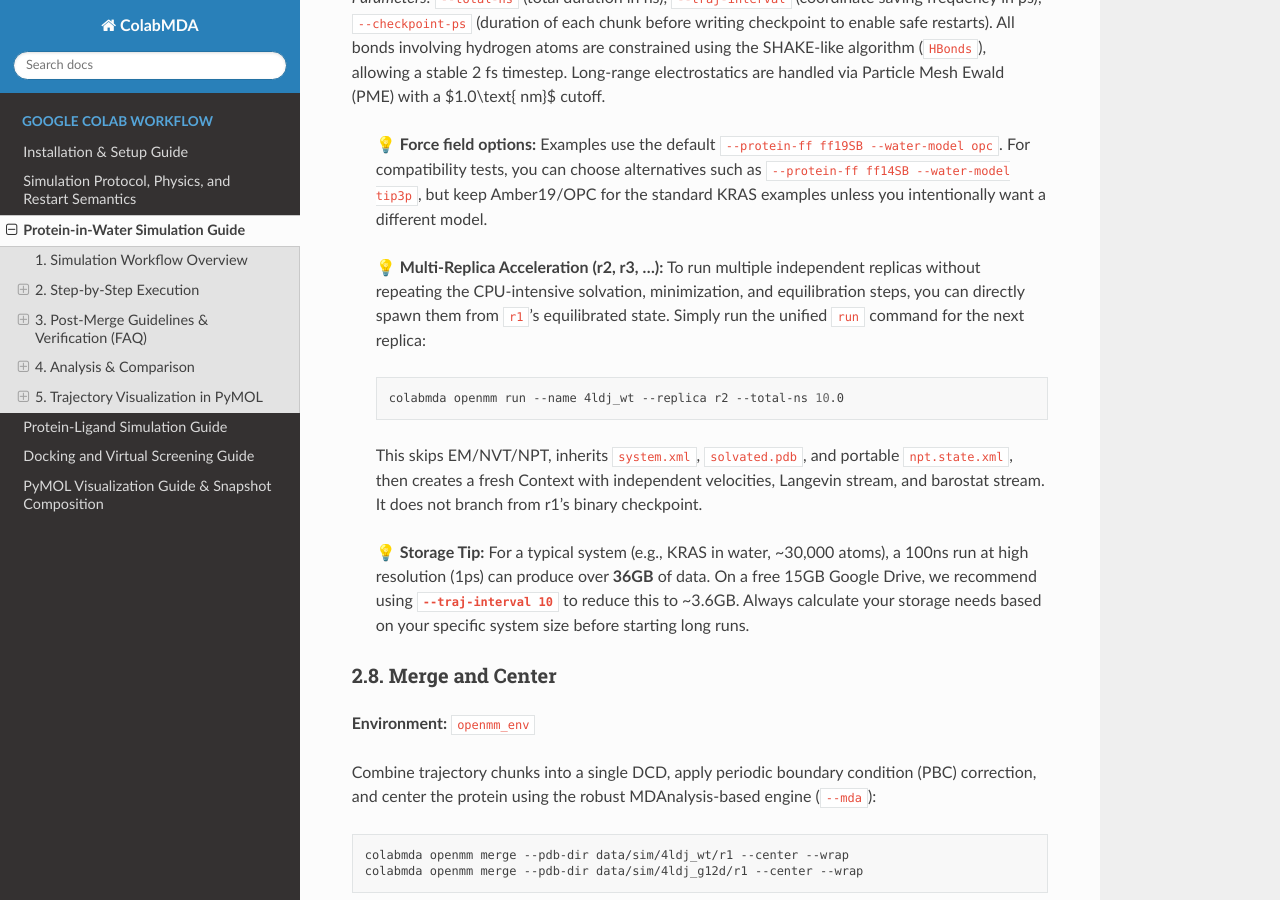
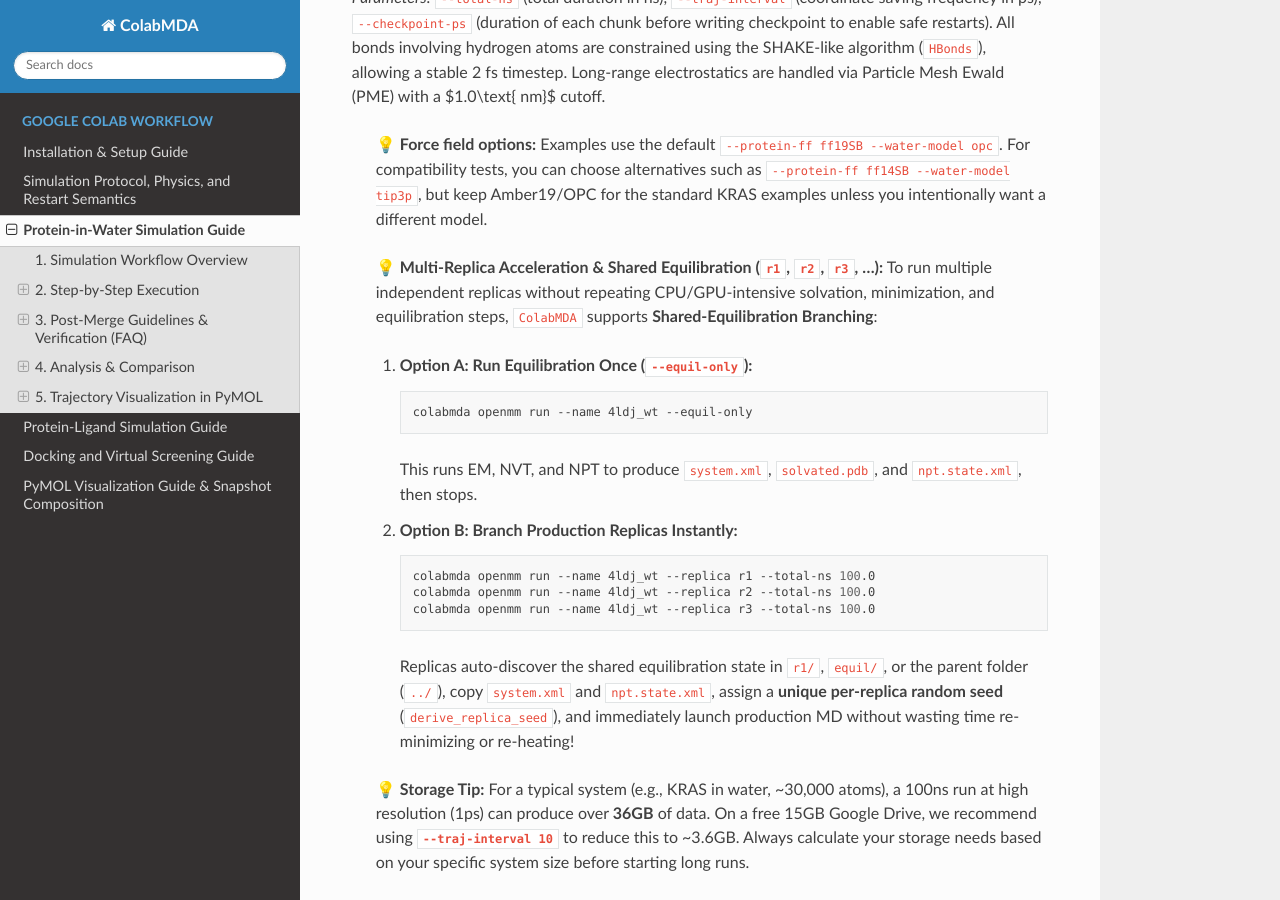
Before and after one commit to paulshamrat/ColabMDA, a Sphinx documentation site: the page built from docs/protein_water_simulation.md, in a window 1280 px wide and 900 px high, scrolled down 3139 px. Built offline with Sphinx 7.4.7 and the Read the Docs theme 3.1.0, drawn with Linux system fonts in a browser that asks for light colours.

Commit message:
docs: document --equil-only and shared-equilibration multi-replica branching protocol

````diff
--- a/docs/protein_water_simulation.md
+++ b/docs/protein_water_simulation.md
@@ -106,12 +106,22 @@ colabmda openmm md --name 4ldj_wt --workdir data/sim/4ldj_wt/r1 --total-ns 10.0
 
 > 💡 **Force field options:** Examples use the default `--protein-ff ff19SB --water-model opc`. For compatibility tests, you can choose alternatives such as `--protein-ff ff14SB --water-model tip3p`, but keep Amber19/OPC for the standard KRAS examples unless you intentionally want a different model.
 
-> 💡 **Multi-Replica Acceleration (r2, r3, ...):**
-> To run multiple independent replicas without repeating the CPU-intensive solvation, minimization, and equilibration steps, you can directly spawn them from `r1`'s equilibrated state. Simply run the unified `run` command for the next replica:
-> ```bash
-> colabmda openmm run --name 4ldj_wt --replica r2 --total-ns 10.0
-> ```
-> This skips EM/NVT/NPT, inherits `system.xml`, `solvated.pdb`, and portable `npt.state.xml`, then creates a fresh Context with independent velocities, Langevin stream, and barostat stream. It does not branch from r1's binary checkpoint.
+> 💡 **Multi-Replica Acceleration & Shared Equilibration (`r1`, `r2`, `r3`, ...):**
+> To run multiple independent replicas without repeating CPU/GPU-intensive solvation, minimization, and equilibration steps, `ColabMDA` supports **Shared-Equilibration Branching**:
+>
+> 1. **Option A: Run Equilibration Once (`--equil-only`):**
+>    ```bash
+>    colabmda openmm run --name 4ldj_wt --equil-only
+>    ```
+>    This runs EM, NVT, and NPT to produce `system.xml`, `solvated.pdb`, and `npt.state.xml`, then stops.
+>
+> 2. **Option B: Branch Production Replicas Instantly:**
+>    ```bash
+>    colabmda openmm run --name 4ldj_wt --replica r1 --total-ns 100.0
+>    colabmda openmm run --name 4ldj_wt --replica r2 --total-ns 100.0
+>    colabmda openmm run --name 4ldj_wt --replica r3 --total-ns 100.0
+>    ```
+>    Replicas auto-discover the shared equilibration state in `r1/`, `equil/`, or the parent folder (`../`), copy `system.xml` and `npt.state.xml`, assign a **unique per-replica random seed** (`derive_replica_seed`), and immediately launch production MD without wasting time re-minimizing or re-heating!
 
 > 💡 **Storage Tip:** For a typical system (e.g., KRAS in water, ~30,000 atoms), a 100ns run at high resolution (1ps) can produce over **36GB** of data. On a free 15GB Google Drive, we recommend using **`--traj-interval 10`** to reduce this to ~3.6GB. Always calculate your storage needs based on your specific system size before starting long runs.
 
````
Also changed, not shown: docs/simulation_protocol.md (+8 -0 lines).
